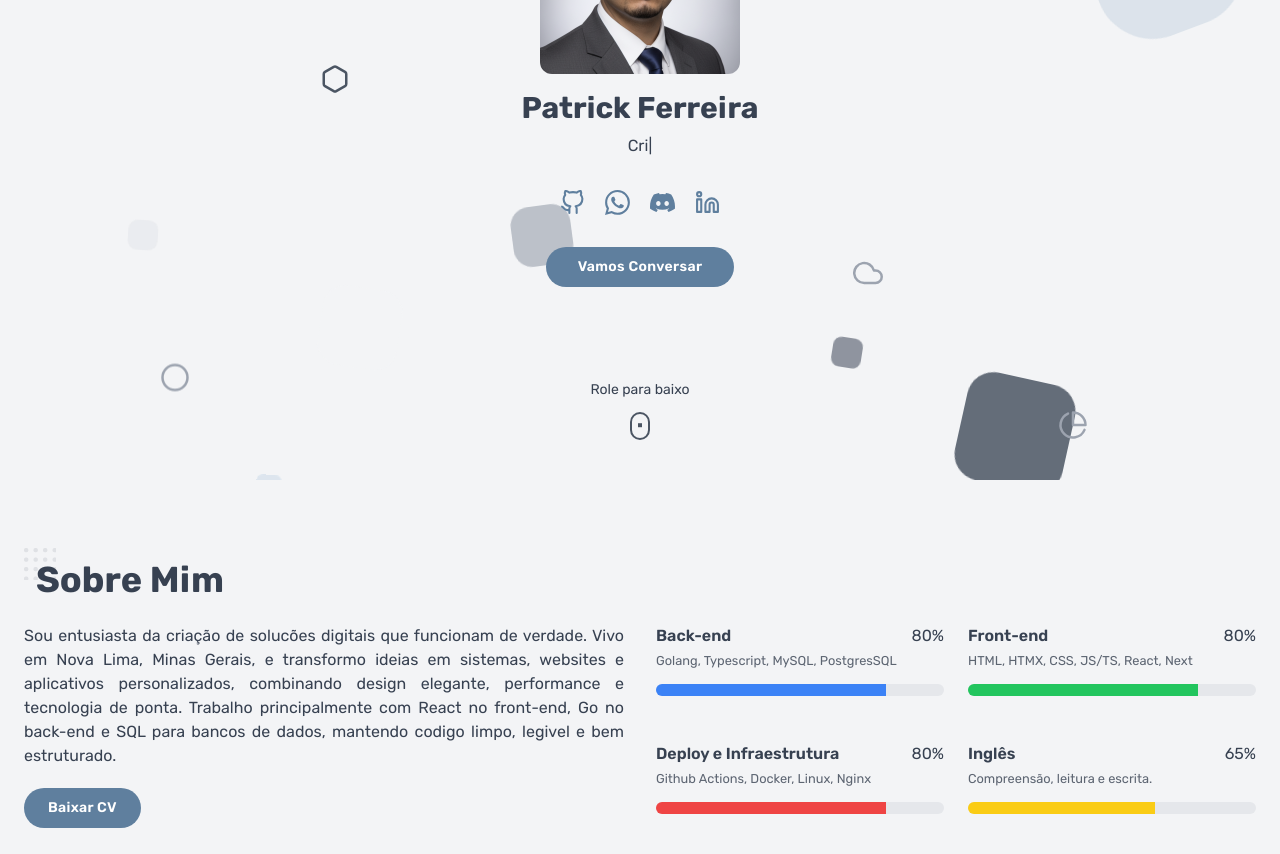
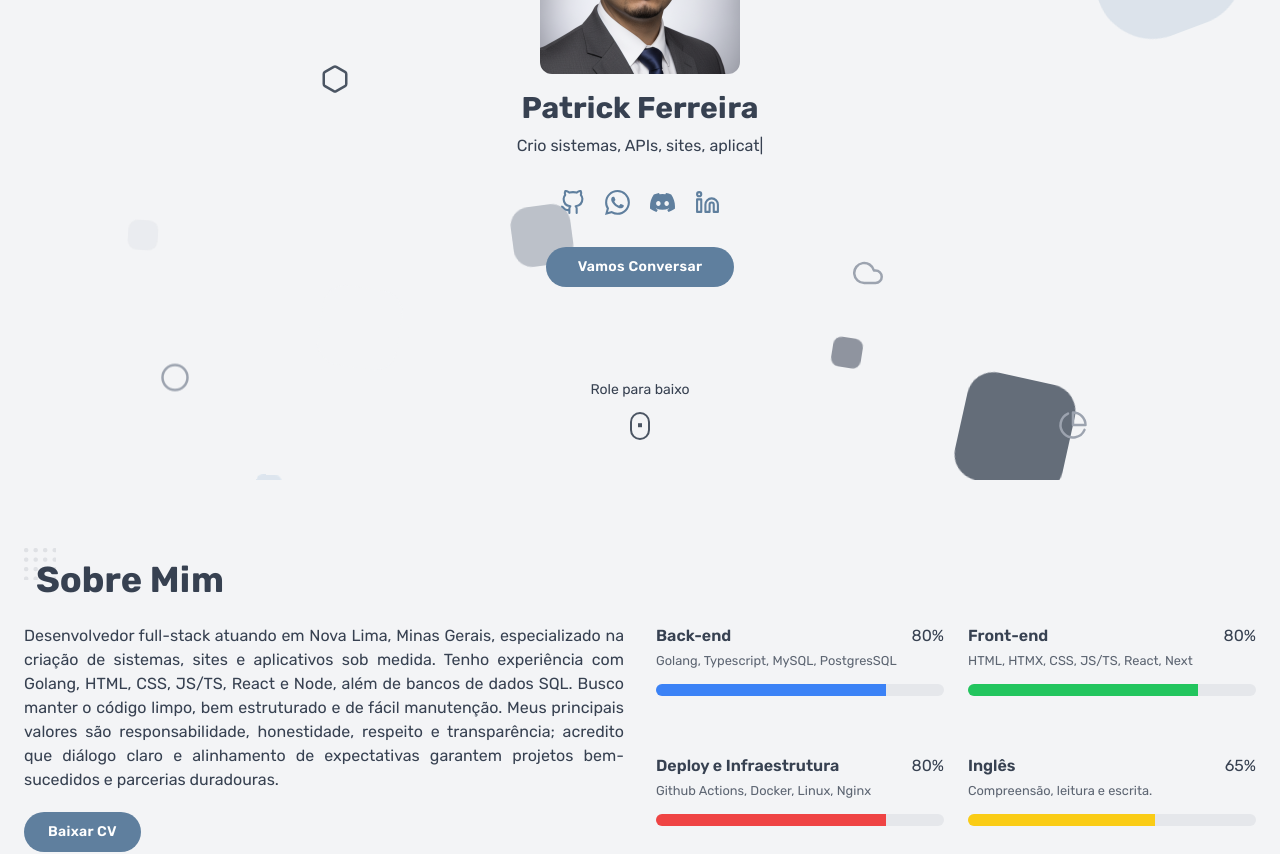
Before and after one commit to patrickkdev/Portfolio-Website, a Next.js app: page / in a window 1280 px wide. Shown: the part 320-1174 px from the top of the page. Built offline with nearby package versions, Linux system fonts and the light colour scheme.

Commit message:
Update bio and hero sections with revised text and added technical details

```diff
--- a/src/components/partials/AboutSection.tsx
+++ b/src/components/partials/AboutSection.tsx
@@ -14,12 +14,7 @@ const AboutSection = () => {
         {/* Bio */}
         <div className="">
           <p className="text-justify">
-            Sou entusiasta da criação de solucões digitais que funcionam de
-            verdade. Vivo em Nova Lima, Minas Gerais, e transformo ideias em
-            sistemas, websites e aplicativos personalizados, combinando design
-            elegante, performance e tecnologia de ponta. Trabalho principalmente
-            com React no front-end, Go no back-end e SQL para bancos de
-            dados, mantendo codigo limpo, legivel e bem estruturado.
+            Desenvolvedor full-stack atuando em Nova Lima, Minas Gerais, especializado na criação de sistemas, sites e aplicativos sob medida. Tenho experiência com Golang, HTML, CSS, JS/TS, React e Node, além de bancos de dados SQL. Busco manter o código limpo, bem estruturado e de fácil manutenção. Meus principais valores são responsabilidade, honestidade, respeito e transparência; acredito que diálogo claro e alinhamento de expectativas garantem projetos bem-sucedidos e parcerias duradouras.
           </p>
           <a download href="/Patrick_Ferreira.pdf" className="btn mt-5">Baixar CV</a>
         </div>
--- a/src/components/partials/HeroSection.tsx
+++ b/src/components/partials/HeroSection.tsx
@@ -29,10 +29,13 @@ const HeroSection = () => {
           {' '}
           <ReactTyped
             strings={[
-              'Desenvolvedor Full-stack e Admin. de Sistemas',
-              'Crio sites, sistemas, APIs e scripts de automação',
-              'Conecto negócios a tecnologias modernas',
-              'Integro plataformas, serviços e IA',
+              'Desenvolvedor Full-Stack',
+              'Crio sistemas, APIs, sites, aplicativos e automações',
+              'Usando Golang, JS/TS, HTML, CSS, Node e React',
+              'Escrevo código limpo, bem estruturado e fácil de manter',
+              'Integro sistemas com APIs de pagamento, IA e outras soluções',
+              'Configuro e mantenho servidores, DNS e deploys automatizados',
+              'Crio automações para agilizar processos e reduzir erros',
             ]}
             typeSpeed={60}
             backSpeed={30}
```
